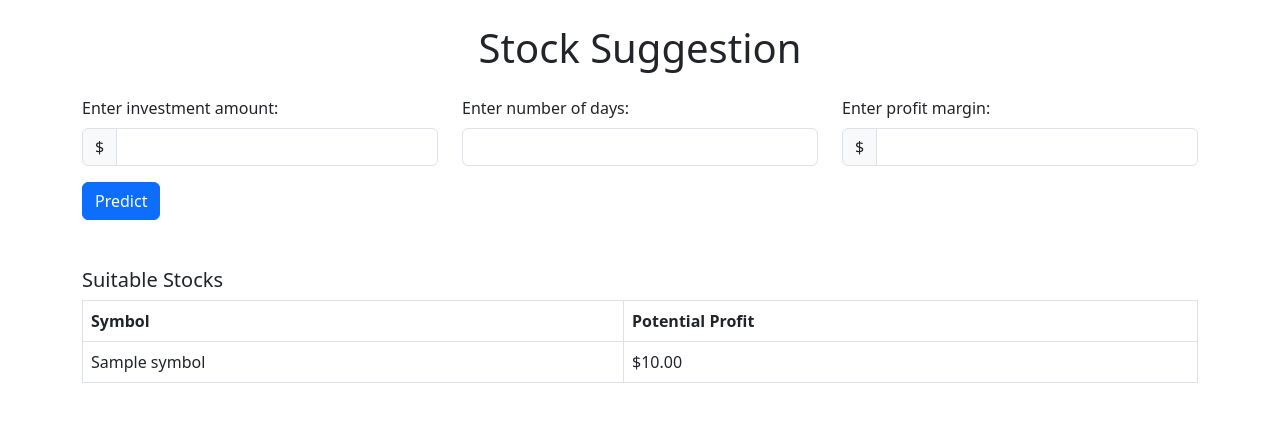
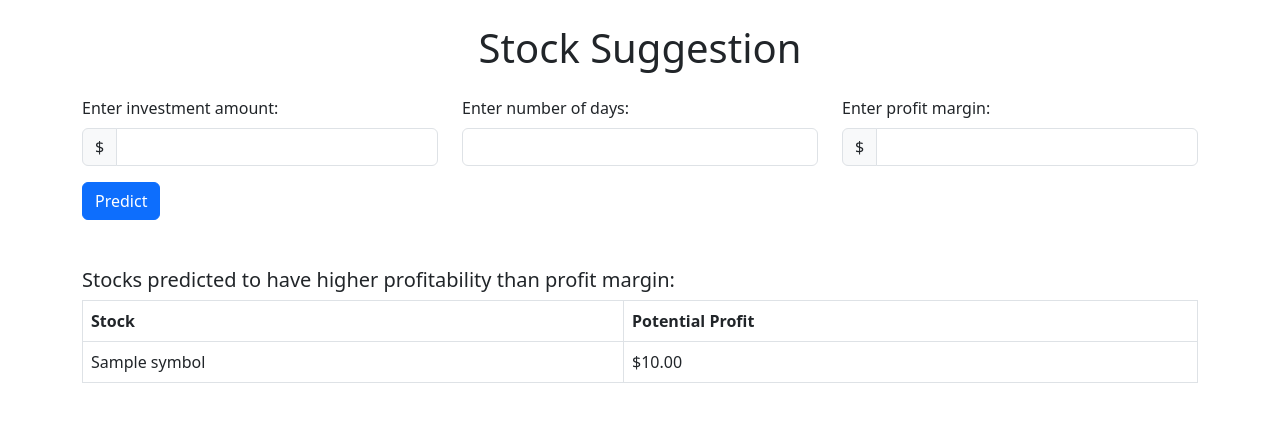
Before and after one commit to ziyanoffl/stock_project, a Django app: template stock_app/templates/suggested_stocks.html in a window 1280 px wide. Shown: the part 56-478 px from the top of the page. Run offline with Django 4.2, Linux system fonts and the light colour scheme; the template is opened without the code that fills it: most values are stand-ins (such as "Sample title", 1, 10 or a date in 2020); some libraries are stand-ins or nearby versions.

Commit message:
Change some front-end titles

```diff
--- a/stock_app/templates/home.html
+++ b/stock_app/templates/home.html
@@ -7,7 +7,7 @@
     <form class="mt-4" method="GET" action="{{ stock_view }}">
         <div class="row">
             <div class="col-md-4">
-                <label for="stock" class="form-label">Enter stock symbol:</label>
+                <label for="stock" class="form-label">Choose stock:</label>
                 <select class="form-control form-select" id="stock" name="stock">
                     <option value="AAPL" selected>Apple Inc. (AAPL)</option>
                     <option value="MSFT">Microsoft Corporation (MSFT)</option>
--- a/stock_app/templates/stock.html
+++ b/stock_app/templates/stock.html
@@ -7,7 +7,7 @@
     <form class="mt-4" method="GET" action="{{ stock_view }}">
         <div class="row">
             <div class="col-md-4">
-                <label for="stock" class="form-label">Enter stock symbol:</label>
+                <label for="stock" class="form-label">Choose stock:</label>
                 <select class="form-control form-select" id="stock" name="stock">
                     <option value="AAPL" {% if stock == 'AAPL' %}selected{% endif %}>Apple Inc. (AAPL)</option>
                     <option value="MSFT" {% if stock == 'MSFT' %}selected{% endif %}>Microsoft Corporation (MSFT)
--- a/stock_app/templates/suggested_stocks.html
+++ b/stock_app/templates/suggested_stocks.html
@@ -37,12 +37,12 @@
     </form>
 
     {% if suitable_stocks %}
-        <h5 class="mt-5">Suitable Stocks</h5>
+        <h5 class="mt-5">Stocks predicted to have higher profitability than profit margin:</h5>
         <div class="table-responsive">
             <table class="table table-bordered">
                 <thead>
                 <tr>
-                    <th>Symbol</th>
+                    <th>Stock</th>
                     <th>Potential Profit</th>
                 </tr>
                 </thead>
```
